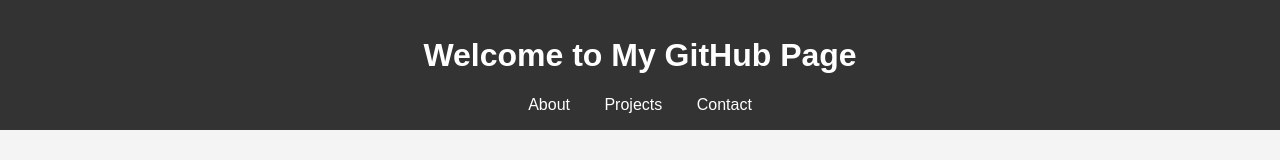
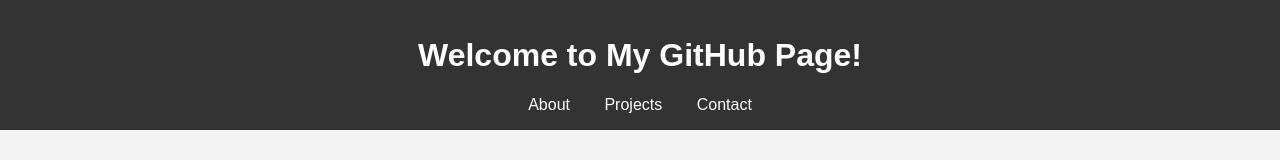
Before and after one commit to ALMerrill/test-pages, a plain HTML site: page index.html in a window 1280 px wide. Shown: the top 160 px of the page. Drawn offline with Linux system fonts and the light colour scheme.

Commit message:
Update index.html

```diff
--- a/index.html
+++ b/index.html
@@ -38,7 +38,7 @@
 </head>
 <body>
   <header>
-    <h1>Welcome to My GitHub Page</h1>
+    <h1>Welcome to My GitHub Page!</h1>
     <nav>
       <a href="#about">About</a>
       <a href="#projects">Projects</a>
```
